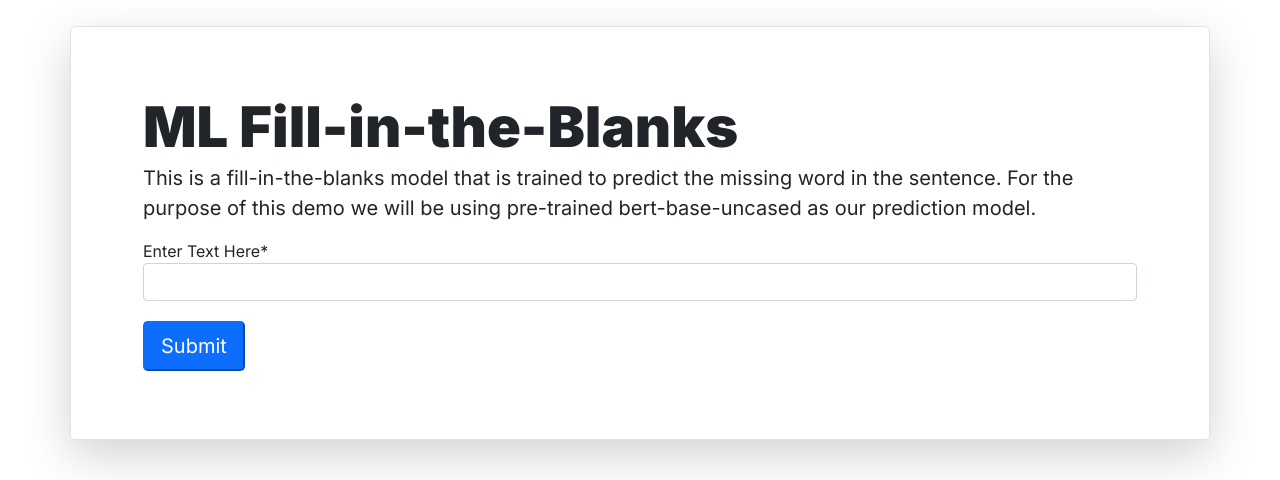
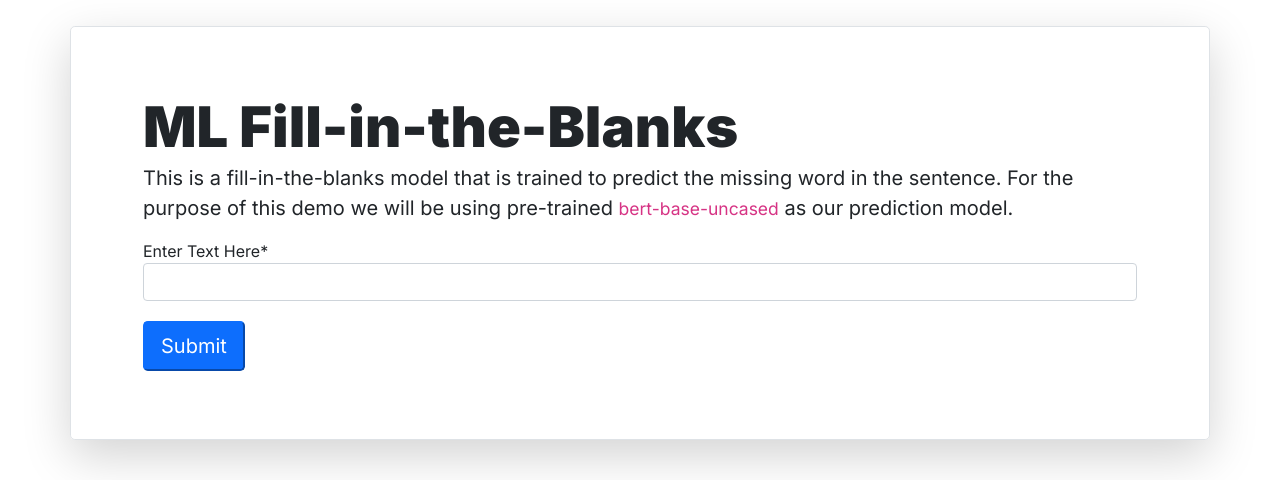
Before and after one commit to mabreyes/ml-fill-in-the-blanks, a Django app: page / in a window 1280 px wide. Shown: the part 167-647 px from the top of the page. Run offline with Django 3.2, Linux system fonts and the light colour scheme; some libraries are stand-ins or nearby versions.

Commit message:
Minor layout adjustments

```diff
--- a/generator/templates/generator.html
+++ b/generator/templates/generator.html
@@ -29,6 +29,10 @@
             justify-content: center;
             align-items: center;
         }
+
+        .alert {
+            margin-top: 1em;
+        }
     </style>
 </head>
 
@@ -38,7 +42,7 @@
         <div class="row p-4 pb-0 rounded-3 border shadow-lg">
             <div class="col-lg-12 p-3 p-lg-5 pt-lg-5">
                 <h1 class="display-4 fw-bold lh-1">ML Fill-in-the-Blanks</h1>
-                <p class="lead">This is a fill-in-the-blanks model that is trained to predict the missing word in the sentence. For the purpose of this demo we will be using pre-trained bert-base-uncased as our prediction model.</p>
+                <p class="lead">This is a fill-in-the-blanks model that is trained to predict the missing word in the sentence. For the purpose of this demo we will be using pre-trained <code>bert-base-uncased</code> as our prediction model.</p>
                 <form action="" method="POST">
                     {% csrf_token %} {{ form|crispy }}
                     <input type="Submit" class="btn-lg btn-primary" name="submit" value="Submit">
```
